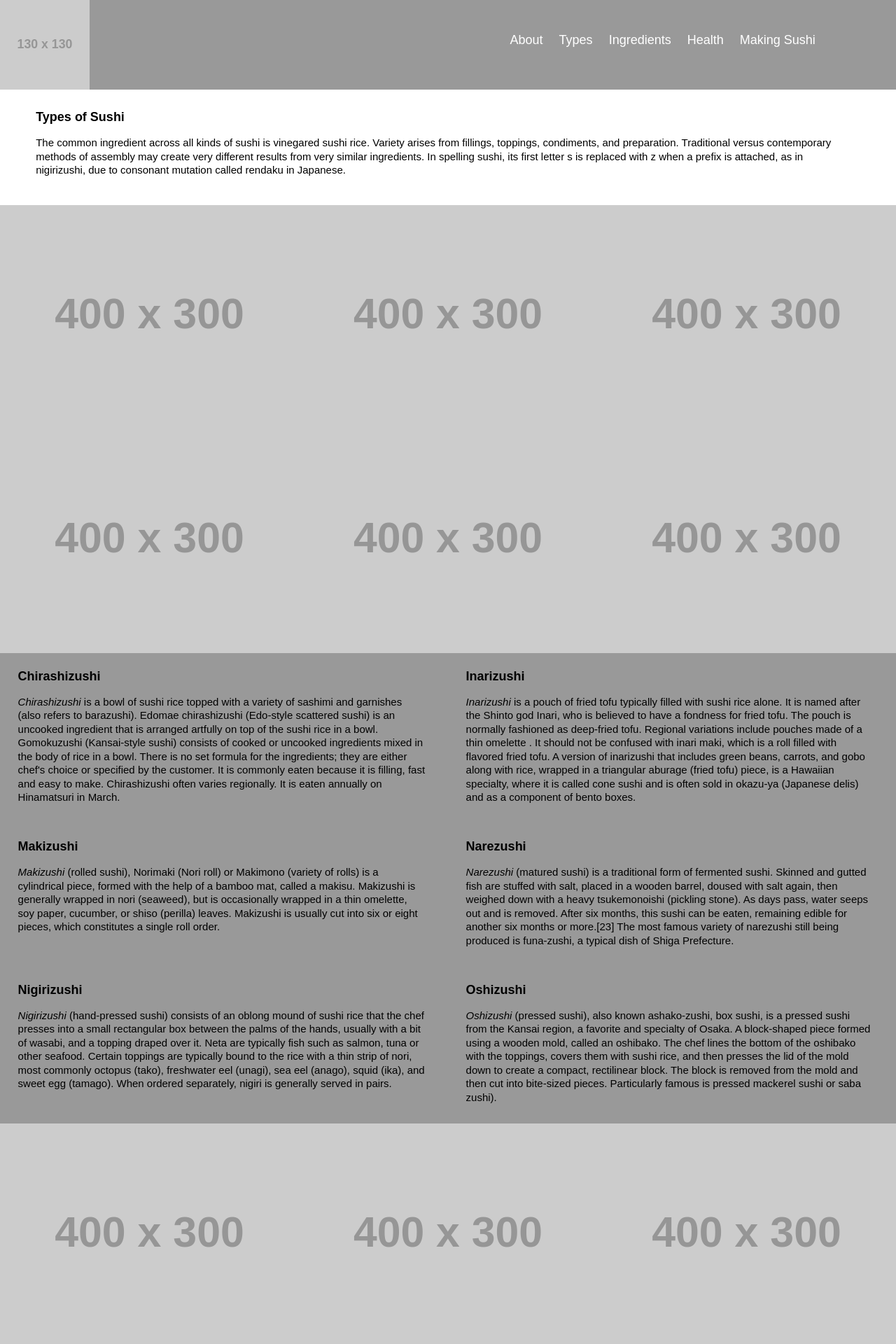
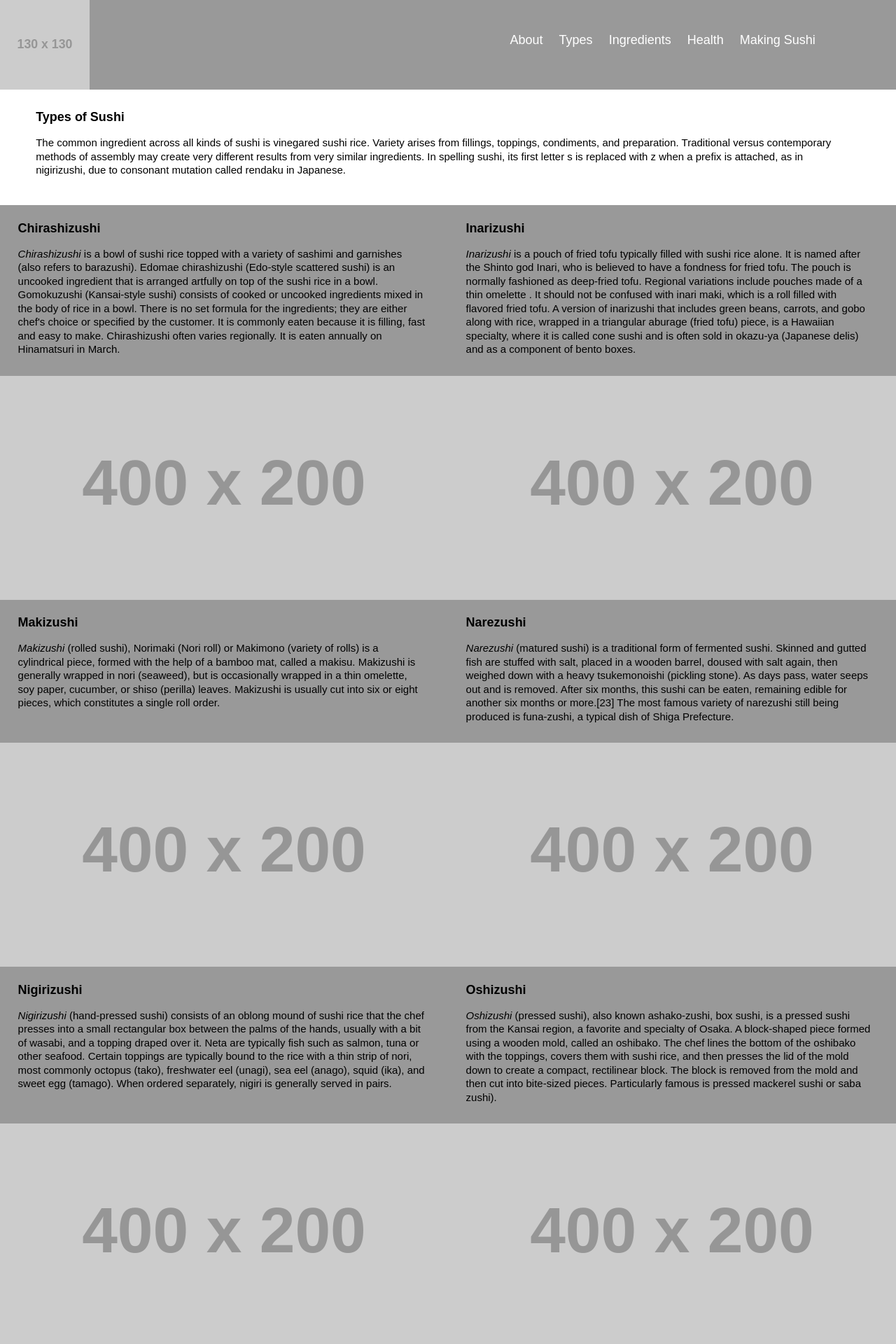
Before and after one commit to voss0004/large-data-website, a Jekyll site: the page built from types.html, in a window 1280 px wide. Shown: the top 1920 px of the page at 70% size. Built offline with Jekyll 4.4.1, drawn with Linux system fonts in a browser that asks for light colours; Markdown is read by kramdown in place of the engine named in the settings.

Commit message:
edited types.html

```diff
--- a/types.html
+++ b/types.html
@@ -11,33 +11,6 @@ layout: default
 			</div>
 		</div>
 
-<div class="grid">
-
-		<div class="unit unit-s-1-2 unit-m-1-3 unit-l-1-3">
-			<img src="http://placehold.it/400x300" class="flex-image" alt="">
-		</div>
-
-		<div class="unit unit-s-1-2 unit-m-1-3 unit-l-1-3">
-			<img src="http://placehold.it/400x300" class="flex-image" alt="">
-		</div>
-
-		<div class="unit unit-s-1-2 unit-m-1-3 unit-l-1-3">
-			<img src="http://placehold.it/400x300" class="flex-image" alt="">
-		</div>
-
-		<div class="unit unit-s-1-2 unit-m-1-3 unit-l-1-3">
-			<img src="http://placehold.it/400x300" class="flex-image" alt="">
-		</div>
-
-		<div class="unit unit-s-1-2 unit-m-1-3 unit-l-1-3">
-			<img src="http://placehold.it/400x300" class="flex-image" alt="">
-		</div>
-
-		<div class="unit unit-s-1-2 unit-m-1-3 unit-l-1-3">
-			<img src="http://placehold.it/400x300" class="flex-image" alt="">
-		</div>
-
-	</div>
 
 
 <div class="grid grid-background">
@@ -49,12 +22,26 @@ layout: default
 			</div>
 		</div>
 
+		<div class="unit unit-s-1 unit-m-hidden unit-l-hidden">
+			<img src="http://placehold.it/400x200" class="flex-image" alt="">
+		</div>
+
 		<div class="unit unit-s-1 unit-m-1-2 unit-l-1-2 grid-background">
 			<h2>Inarizushi</h2>
 			<div class="paragraph grid-background">
 				<p><em>Inarizushi</em> is a pouch of fried tofu typically filled with sushi rice alone. It is named after the Shinto god Inari, who is believed to have a fondness for fried tofu. The pouch is normally fashioned as deep-fried tofu. Regional variations include pouches made of a thin omelette . It should not be confused with inari maki, which is a roll filled with flavored fried tofu. A version of inarizushi that includes green beans, carrots, and gobo along with rice, wrapped in a triangular aburage (fried tofu) piece, is a Hawaiian specialty, where it is called cone sushi and is often sold in okazu-ya (Japanese delis) and as a component of bento boxes.</p>
 			</div>
 		</div>
+
+
+		<div class="unit unit-s-hidden unit-m-1-2 unit-l-1-2">
+			<img src="http://placehold.it/400x200" class="flex-image" alt="">
+		</div>
+
+		<div class="unit unit-s-1 unit-m-1-2 unit-l-1-2">
+			<img src="http://placehold.it/400x200" class="flex-image" alt="">
+		</div>
+
 
 		<div class="unit unit-s-1 unit-m-1-2 unit-l-1-2 grid-background">
 			<h2>Makizushi</h2>
@@ -63,12 +50,27 @@ layout: default
 			</div>
 		</div>
 
+		<div class="unit unit-s-1 unit-m-hidden unit-l-hidden">
+			<img src="http://placehold.it/400x200" class="flex-image" alt="">
+		</div>
+
+
 		<div class="unit unit-s-1 unit-m-1-2 unit-l-1-2 grid-background">
 			<h2>Narezushi</h2>
 			<div class="paragraph grid-background">
 				<p><em>Narezushi</em> (matured sushi) is a traditional form of fermented sushi. Skinned and gutted fish are stuffed with salt, placed in a wooden barrel, doused with salt again, then weighed down with a heavy tsukemonoishi (pickling stone). As days pass, water seeps out and is removed. After six months, this sushi can be eaten, remaining edible for another six months or more.[23] The most famous variety of narezushi still being produced is funa-zushi, a typical dish of Shiga Prefecture.</p>
 			</div>
 		</div>
+
+
+		<div class="unit unit-s-hidden unit-m-1-2 unit-l-1-2">
+			<img src="http://placehold.it/400x200" class="flex-image" alt="">
+		</div>
+
+		<div class="unit unit-s-1 unit-m-1-2 unit-l-1-2">
+			<img src="http://placehold.it/400x200" class="flex-image" alt="">
+		</div>
+
 
 		<div class="unit unit-s-1 unit-m-1-2 unit-l-1-2 grid-background">
 			<h2>Nigirizushi</h2>
@@ -77,6 +79,9 @@ layout: default
 			</div>
 		</div>
 
+		<div class="unit unit-s-1 unit-m-hidden unit-l-hidden">
+			<img src="http://placehold.it/400x200" class="flex-image" alt="">
+		</div>
 
 	<div class="unit unit-s-1 unit-m-1-2 unit-l-1-2 grid-background">
 		<h2>Oshizushi</h2>
@@ -85,21 +90,14 @@ layout: default
 	</div>
 </div>
 
-<div class="grid">
-
-		<div class="unit unit-s-1-2 unit-m-1-3 unit-l-1-3">
-			<img src="http://placehold.it/400x300" class="flex-image" alt="">
+		<div class="unit unit-s-hidden unit-m-1-2 unit-l-1-2">
+			<img src="http://placehold.it/400x200" class="flex-image" alt="">
 		</div>
 
-		<div class="unit unit-s-1-2 unit-m-1-3 unit-l-1-3">
-			<img src="http://placehold.it/400x300" class="flex-image" alt="">
+		<div class="unit unit-s-1 unit-m-1-2 unit-l-1-2">
+			<img src="http://placehold.it/400x200" class="flex-image" alt="">
 		</div>
 
-		<div class="unit unit-s-hidden unit-m-1-3 unit-l-1-3">
-			<img src="http://placehold.it/400x300" class="flex-image" alt="">
-		</div>
-
-</div>
 
 		<div class="unit unit-s-1 unit-m-1 unit-l-1 grid-background">
 			<h2>Western Style Sushi</h2>
@@ -132,7 +130,13 @@ layout: default
 	</div>
 </div>
 
+		<div class="unit unit-s-hidden unit-m-1-2 unit-l-1-2">
+			<img src="http://placehold.it/400x200" class="flex-image" alt="">
+		</div>
 
+		<div class="unit unit-s-1 unit-m-1-2 unit-l-1-2">
+			<img src="http://placehold.it/400x200" class="flex-image" alt="">
+		</div>
 
 
 	</div>
```
